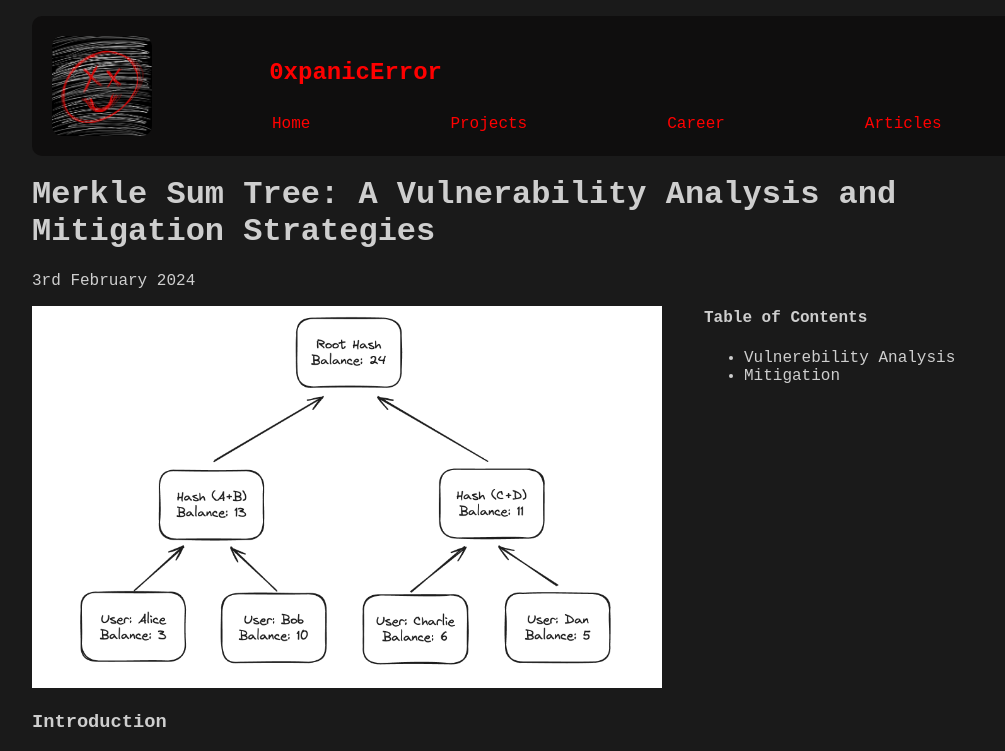
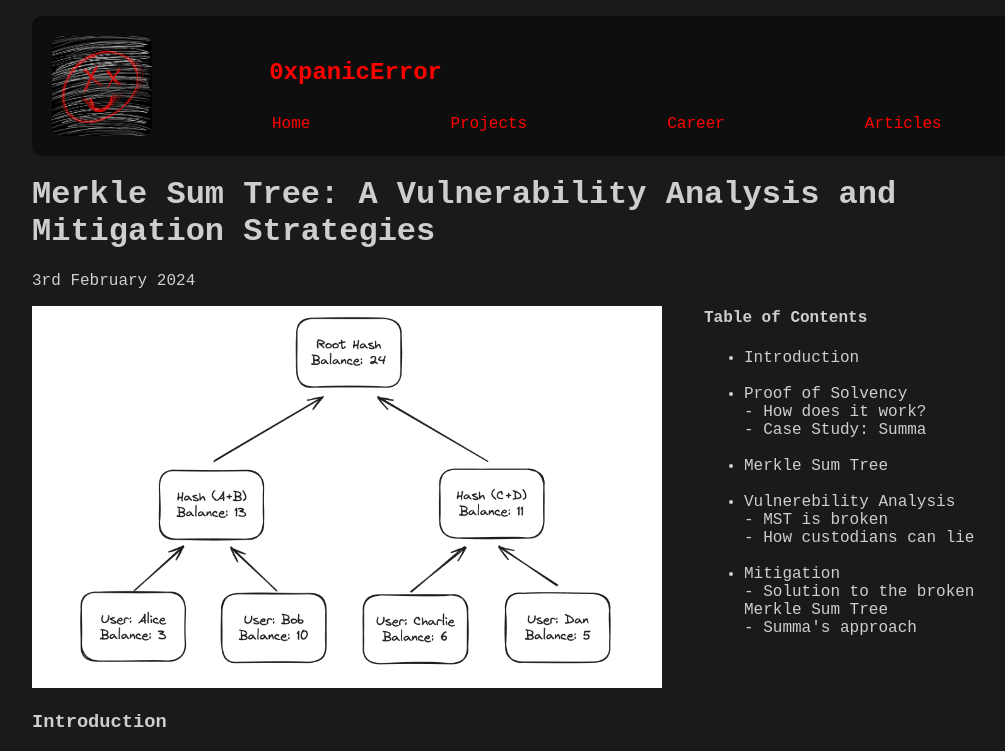
Before and after one commit to 0xpanicError/Portfolio, a React (Create React App) app in the folder frontend/: page /articles/merklesumtree in a window 1280 px wide. Shown: the top 751 px of the page, without its empty margins (158-1163 px from the left). Built offline with nearby package versions, Linux system fonts and the light colour scheme.

Commit message:
edited MST

```diff
--- a/frontend/src/pages/Articles/MerkleSumTree.js
+++ b/frontend/src/pages/Articles/MerkleSumTree.js
@@ -173,10 +173,11 @@ const MerkleSumTreeArticle = () => {
           and construct a tree with values to minimize the chance of realizing
           an attack.
           <h3>Mitigation</h3>
-          This vulnerability was originally discovered in this paper which also
-          provided two mitigation solutions in section 3.2 Include balances of
-          both child nodes in the hash of middle node Provide zk proof of
-          hashing along with merkle proof
+          This vulnerability was originally discovered in{" "}
+          <a href="https://eprint.iacr.org/2022/043.pdf">this</a> paper which
+          also provided mitigation solution. Include balances of both child
+          nodes in the hash of middle node Provide zk proof of hashing along
+          with merkle proof
           <br />
           <br />
           Instead of hashing the sum of balances of child nodes, a middle node
@@ -188,16 +189,34 @@ const MerkleSumTreeArticle = () => {
           inclusion.
           <br />
           <br />
-          Another approach (taken by summa) is to provide along with the Merkle
-          proof, a ZK proof: <b>{"π = ZK.Prove{(x) : h = H(v||x)}"}</b>
+          <a href="https://eprint.iacr.org/2018/1139.pdf">This</a> paper talks
+          about another approach (taken by summa) in section 3.2 which is to
+          provide along with the Merkle proof, a ZK proof:{" "}
+          <b>{"π = ZK.Prove{(x) : h = H(v||x)}"}</b>
           <br />A user after verifying this zk proof will be convinced that the
           balance of each leaf node is aggregated correctly.
         </div>
         <div className={styles.tableContent}>
           <h4>Table of Contents</h4>
           <ul>
+            <li>Introduction</li>
+            <br />
+            <li>Proof of Solvency</li>
+            - How does it work?
+            <br /> - Case Study: Summa
+            <br />
+            <br />
+            <li>Merkle Sum Tree</li>
+            <br />
             <li>Vulnerebility Analysis</li>
-            <li>Mitigation</li>
+            - MST is broken
+            <br />- How custodians can lie
+            <br />
+            <br />
+            <li>Mitigation</li>- Solution to the broken
+            <br />
+            Merkle Sum Tree
+            <br />- Summa's approach
           </ul>
         </div>
       </div>
```
